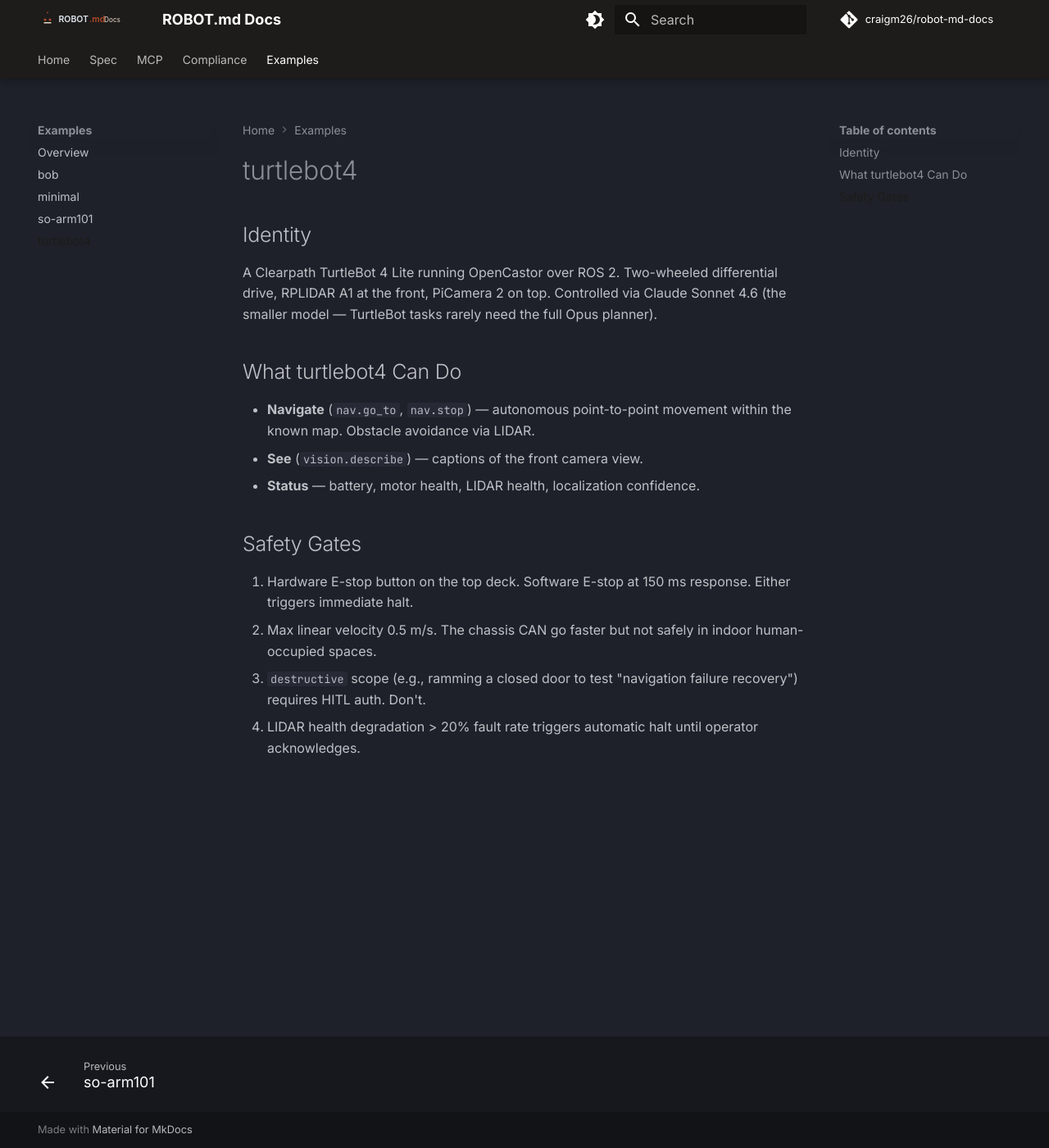
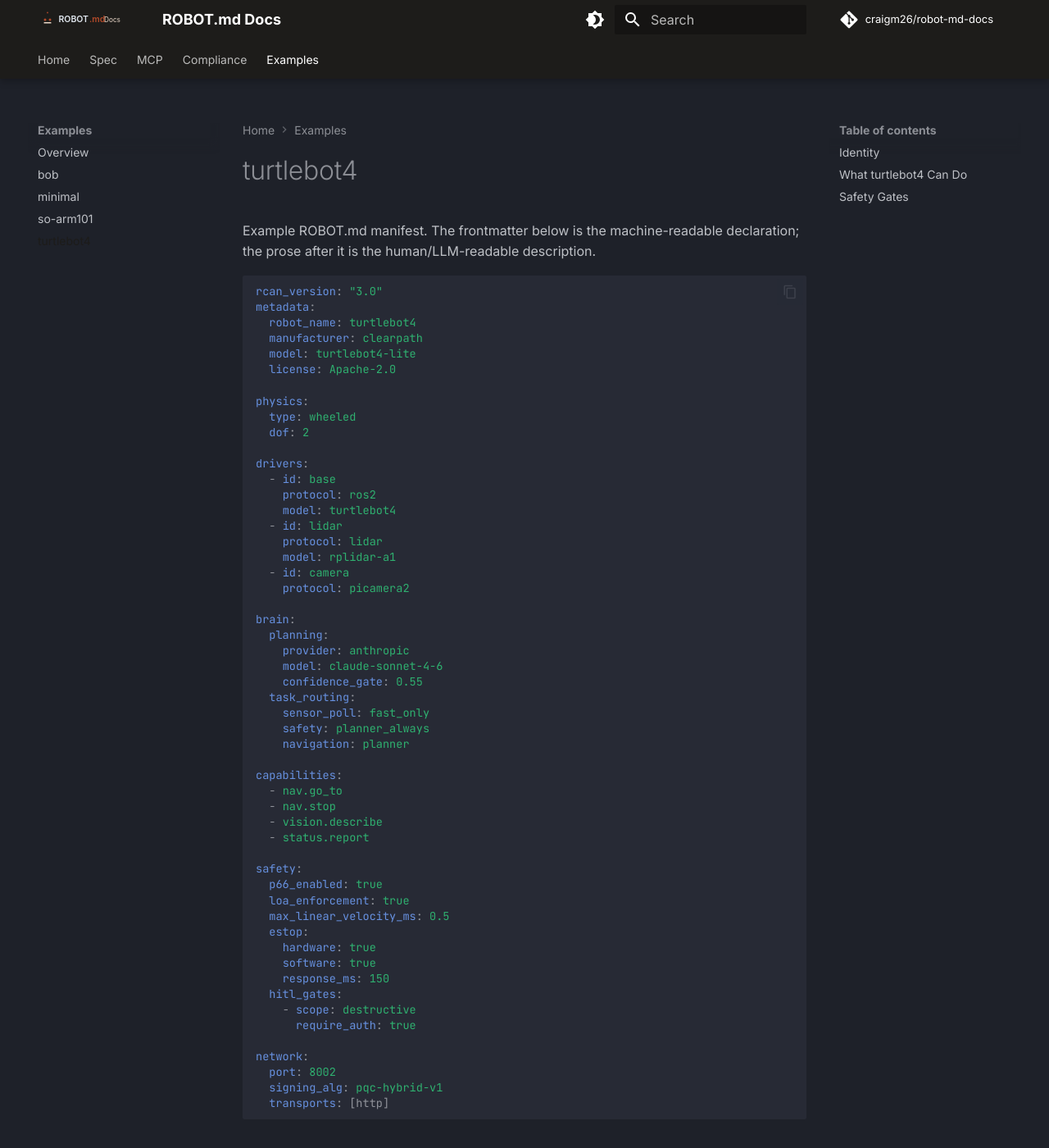
Before and after one commit to craigm26/robot-md-docs, an MkDocs documentation site: the page built from docs/examples/turtlebot4.md, in a window 1280 px wide and 1400 px high. Shown: the whole window at 82% size. Built offline with MkDocs 1.6.1 and Material for MkDocs 9.7.7, drawn with Linux system fonts in a browser that asks for light colours; comment, search, counter and statistics services are not loaded.

````diff
--- a/docs/examples/turtlebot4.md
+++ b/docs/examples/turtlebot4.md
@@ -1,4 +1,8 @@
----
+# turtlebot4
+
+Example ROBOT.md manifest. The frontmatter below is the machine-readable declaration; the prose after it is the human/LLM-readable description.
+
+```yaml
 rcan_version: "3.0"
 metadata:
   robot_name: turtlebot4
@@ -52,9 +56,7 @@ network:
   port: 8002
   signing_alg: pqc-hybrid-v1
   transports: [http]
----
-
-# turtlebot4
+```
 
 ## Identity
 
````
Also changed, not shown: docs/examples/bob.md (+6 -4 lines), docs/examples/minimal.md (+6 -4 lines), docs/examples/so-arm101.md (+6 -4 lines), docs/spec/index.md (+0 -5 lines).
